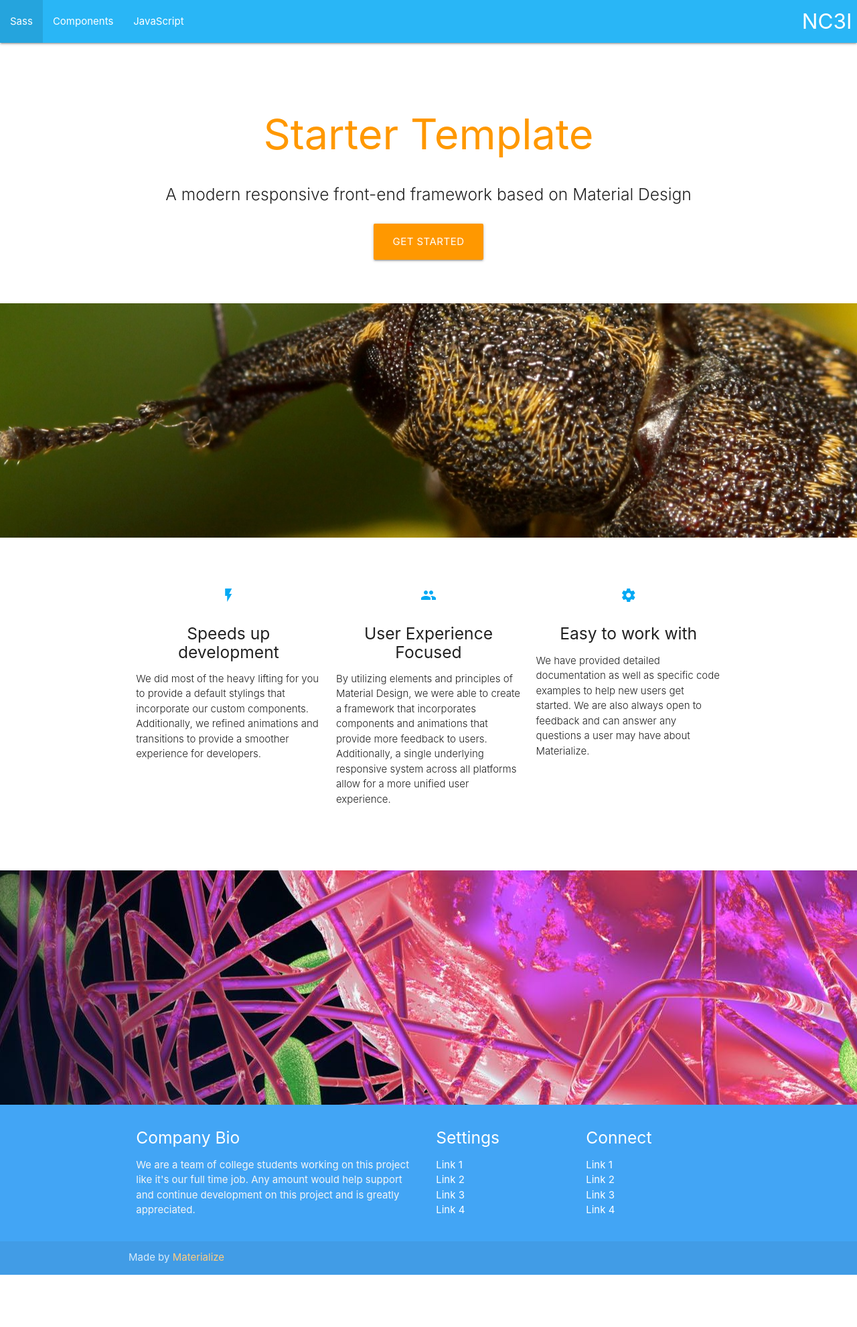
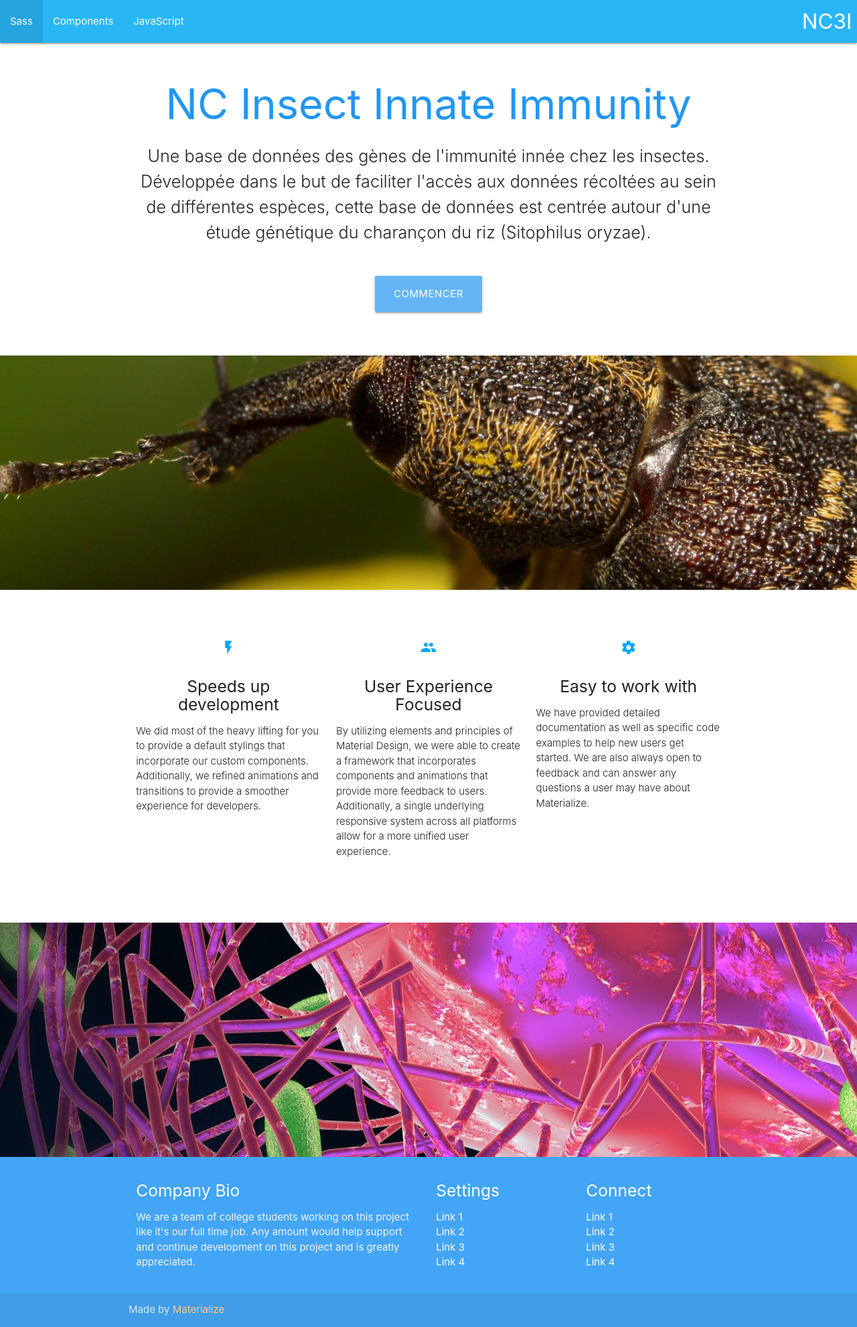
Before and after one commit to alkihis/4in, a PHP site: page / in a window 1280 px wide. Shown: the whole page at 67% size. Before the commit the page ends 1904 px from the top, so only its background shows below. Run offline with PHP 8.4, Linux system fonts and the light colour scheme.

Commit message:
Home page

```diff
--- a/css/style.css
+++ b/css/style.css
@@ -5,3 +5,17 @@
 .parallax-home-page {
     height: 350px;
 }
+
+body {
+    display: flex;
+    min-height: 100vh;
+    flex-direction: column;
+}
+
+main {
+    flex: 1 0 auto;
+}
+
+.head-main-title {
+    font-weight: 300;
+}
--- a/static/start.php
+++ b/static/start.php
@@ -3,13 +3,17 @@
 ?>
 <div class="section no-pad-bot" id="index-banner">
     <div class="container">
-        <br><br>
-        <h1 class="header center orange-text">Starter Template</h1>
+        <h1 class="header center blue-text">NC Insect Innate Immunity</h1>
         <div class="row center">
-            <h5 class="header col s12 light">A modern responsive front-end framework based on Material Design</h5>
+            <!-- <h5 class="header col s12 light">Une base de données des gènes de l'immunité innée chez les insectes</h5> -->
+            <p class='flow-text head-main-title'>
+                Une base de données des gènes de l'immunité innée chez les insectes.
+                Développée dans le but de faciliter l'accès aux données récoltées au sein de différentes espèces,
+                cette base de données est centrée autour d'une étude génétique du charançon du riz (Sitophilus oryzae).
+            </p>
         </div>
         <div class="row center">
-            <a href="http://materializecss.com/getting-started.html" id="download-button" class="btn-large waves-effect waves-light orange">Get Started</a>
+            <a href="/begin" id="download-button" class="btn-large waves-effect waves-light blue lighten-2">Commencer</a>
         </div>
         <br><br>
 
```
